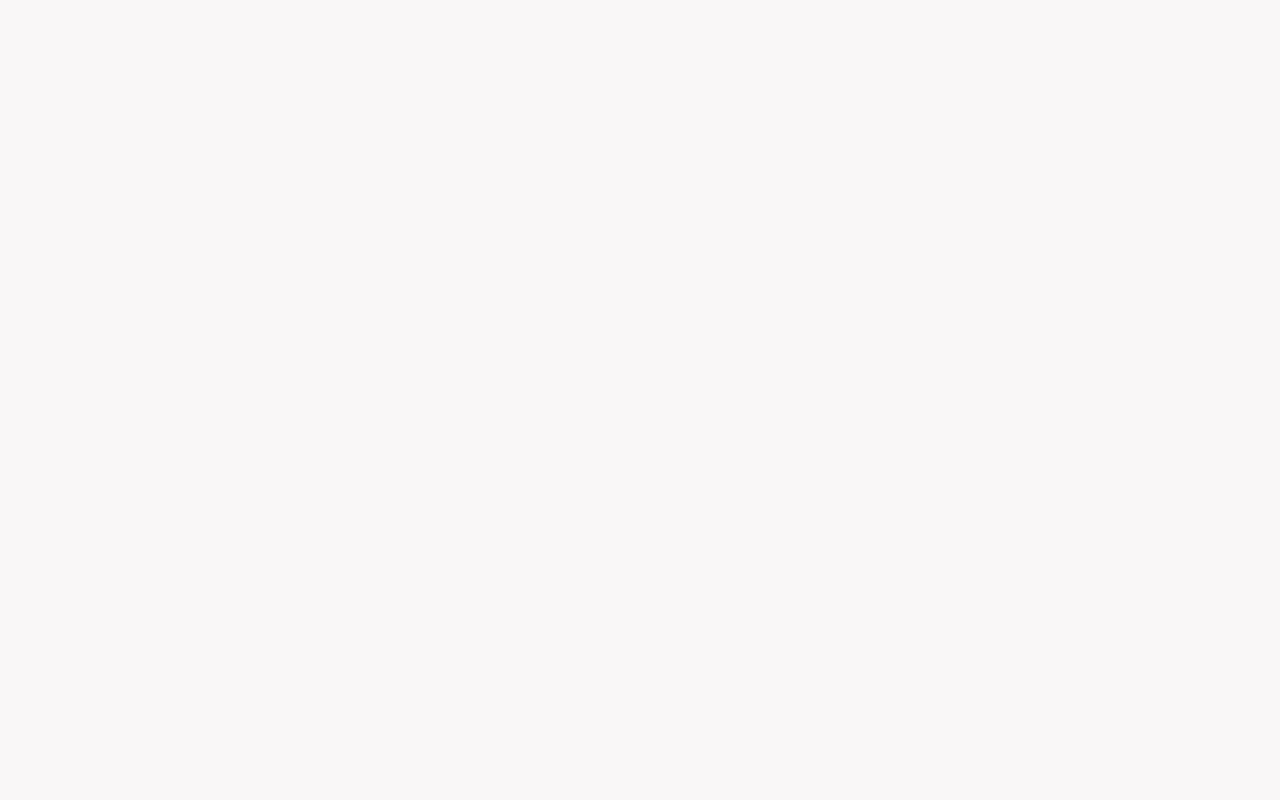
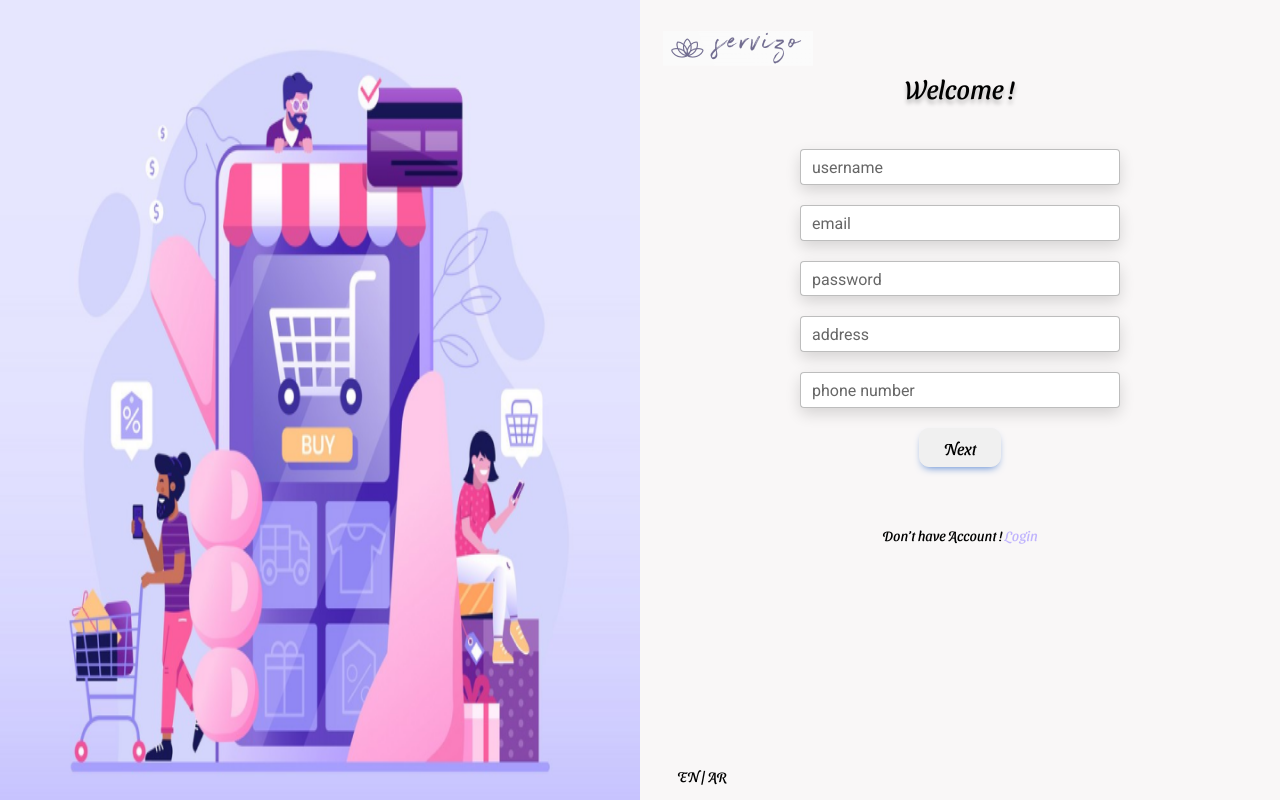
Before and after one commit to wurood/Servizo_FronEnd, a React (Create React App) app: page / in a window 1280 px wide. Built offline with nearby package versions, Linux system fonts and the light colour scheme.

Commit message:
Add register page ui

```diff
--- a/src/App.css
+++ b/src/App.css
@@ -34,3 +34,7 @@
   box-shadow: 0px 6px 15px rgba(0, 0, 0, 0.14);
   border-radius: 5px;
 }
+
+.form-check{
+  background-color: #e6e6fe !important;
+}
--- a/src/App.js
+++ b/src/App.js
@@ -2,10 +2,11 @@ import logo from './logo.svg'
 import './App.css'
 import { MDBContainer } from 'mdb-react-ui-kit';
 import {Logo} from './components/Logo'
-
+import { SignUP } from './container/SignUP';
 function App() {
   return (
     <MDBContainer fluid>
+      <SignUP />
     </MDBContainer>
   );
 }
--- a/src/components/CheckAccount/index.js
+++ b/src/components/CheckAccount/index.js
@@ -3,6 +3,6 @@ import style from './style.module.css'
 
 export const CheckAccount = (props) => {
   return (
-    <p className={style.text}>{props.text}<span className={style.span}>{props.navigate}</span></p>
+    <p   className={` ${style.text} ${props.class}`} >{props.text}<span className={style.span}>  {props.navigate}</span></p>
   )
 }
--- a/src/components/CheckAccount/style.module.css
+++ b/src/components/CheckAccount/style.module.css
@@ -12,6 +12,7 @@
 
 .span {
     color: #C0B4FD;
+    cursor: pointer;
 }
 
 
--- a/src/container/Login/index.js
+++ b/src/container/Login/index.js
@@ -17,7 +17,7 @@ export const Login = () => {
     password: ''
   });
 
-  const onChange = (e: any) => {
+  const onChange = (e) => {
     setFormData({ ...formData, [e.target.name]: e.target.value });
   };
 
--- a/src/container/SignUP/index.js
+++ b/src/container/SignUP/index.js
@@ -0,0 +1,227 @@
+import React, { useState ,useEffect } from 'react'
+import style from './style.module.css'
+import { MDBRow, MDBCol,MDBInput ,MDBRadio  } from 'mdb-react-ui-kit';
+import {SideImage} from '../../components/SideImage'
+import {Logo} from '../../components/Logo'
+import{Tittle} from '../../components/Tittle'
+import {SubTittle} from '../../components/SubTittle'
+import {Language} from '../../components/Language'
+import {CheckAccount} from '../../components/CheckAccount'
+import {Button} from '../../components/Button'
+
+export const SignUP = () => {
+    const [toNext, setNext] = useState(1);
+    const [isShop, setIsShop] = useState(false);
+    const type = "user";
+
+    const [formData, setFormData] = useState({
+        username:'',
+        email: '',
+        password: '',
+        address:'',
+        phone_number:'',
+        type:type,
+
+      });
+
+      const [shopData, setShopData] = useState({
+        name:'',
+        admin_id:'',
+        city: '',
+        facebook_link:'',
+        instagram_link:'',
+        description: '',
+        img:''
+      });
+
+      const onChange = (e) => {
+        setFormData({ ...formData, [e.target.name]: e.target.value });
+      };
+      const onChangeShop = (e) => {
+        setShopData({ ...shopData, [e.target.name]: e.target.value });
+      };
+      const handelNext = (e) =>{
+        e.preventDefault();
+        setNext(2);
+      }
+      const handelSecondForm = (e) =>{
+        e.preventDefault();
+        console.log(formData.type)
+        if(formData.type == 'shop'){
+            setNext(3);
+        }else{
+            //handel backend registration
+        }
+      }
+      const handelSubmit = (e) =>{
+        e.preventDefault();
+            //handel backend registration
+      }
+  return (
+    <MDBRow className={style.row}>
+        <MDBCol lg='6' md='6' sm='6'  className={style.sideImage} >
+           <SideImage />
+        </MDBCol>
+        {toNext == 1 &&
+        <MDBCol lg='6' md='6' sm='6' xs='12'>
+          <Logo class={style.logo}/>
+          <Tittle Tittle="Welcome !"  class={style.Tittle}/>
+
+          <MDBRow tag="form" className={ ` ${style.form}`} onSubmit={(e) =>handelNext(e)}>
+            <MDBCol md="6">
+            <MDBInput
+                value={formData.username}
+                name='username'
+                onChange={onChange}
+                id='username'
+                required
+                label='username'
+              />
+            </MDBCol>
+            <MDBCol md="6">
+            <MDBInput
+                value={formData.email}
+                name='email'
+                onChange={onChange}
+                id='email'
+                required
+                label='email'
+              />
+            </MDBCol>
+            <MDBCol md="6">
+              <MDBInput
+                value={formData.password}
+                type='password'
+                name='password'
+                onChange={onChange}
+                id='password'
+                required
+                label='password'
+              />
+            </MDBCol>
+            <MDBCol md="6">
+              <MDBInput
+                value={formData.address}
+                type='address'
+                name='address'
+                onChange={onChange}
+                id='address'
+                required
+                label='address'
+              />
+            </MDBCol>
+            <MDBCol md="6">
+              <MDBInput
+                value={formData.phone_number}
+                type='phone_number'
+                name='phone_number'
+                onChange={onChange}
+                id='phone_number'
+                required
+                label='phone number'
+              />
+            </MDBCol>
+            <MDBCol size="4" className={style.button_wrapper}>
+                 <Button text="Next" />
+            </MDBCol>
+          </MDBRow>
+          <CheckAccount text="Don’t have Account !" navigate="Login"  class={style.checkAccount}/>
+          <Language/>
+
+        </MDBCol>}
+        {toNext == 2 &&
+        <MDBCol lg='6' md='6' sm='6' xs='12'>
+          <Logo class={style.logo}/>
+          <Tittle Tittle="Welcome !"  class={style.Tittle}/>
+          <SubTittle Tittle="Register As :"  class={style.SubTittle}/>
+
+          <MDBRow tag="form" className={ ` ${style.secondForm}`} onSubmit={(e) =>handelSecondForm(e)}>
+            <MDBCol md="6">
+            <MDBRadio  className={style.form_check} name='type'  value='user' id='flexRadioDefault1' label='User' onChange={onChange} defaultChecked  />
+            <MDBRadio className={style.form_check} name='type' value='shop'  id='flexRadioDefault2' label='Shop' onChange={onChange}  />
+            </MDBCol>
+
+            <MDBCol size="4" className={style.button_wrapper}>
+                 <Button text="Next" />
+            </MDBCol>
+          </MDBRow>
+          <CheckAccount text="Don’t have Account !" navigate="Login"  class={style.checkAccount}/>
+          <Language/>
+
+        </MDBCol>}
+
+        {toNext == 3 &&
+         <MDBCol lg='6' md='6' sm='6' xs='12'>
+         <Logo class={style.logo}/>
+         <Tittle Tittle="Welcome !"  class={style.Tittle}/>
+         <SubTittle Tittle="Shope Info :"  class={style.ThirdFormSubTittle}/>
+
+         <MDBRow tag="form" className={ ` ${style.thirdForm}`} onSubmit={(e) =>handelSubmit(e)}>
+         <MDBCol md="10">
+            <MDBInput
+                value={shopData.name}
+                name='name'
+                onChange={onChangeShop}
+                id='name'
+                required
+                label='name'
+              />
+            </MDBCol>
+            <MDBCol md="10">
+            <MDBInput
+                value={shopData.city}
+                name='city'
+                onChange={onChangeShop}
+                id='city'
+                required
+                label='city'
+              />
+            </MDBCol>
+            <MDBCol md="10">
+            <MDBInput
+                value={shopData.facebook_link}
+                name='facebook_link'
+                onChange={onChangeShop}
+                id='facebook_link'
+                required
+                label='facebook_link'
+              />
+            </MDBCol>
+            <MDBCol md="10">
+            <MDBInput
+                value={shopData.instagram_link}
+                name='instagram_link'
+                onChange={onChangeShop}
+                id='instagram_link'
+                required
+                label='instagram_link'
+              />
+            </MDBCol>
+            <MDBCol md="10">
+            <MDBInput
+                value={shopData.description}
+                name='description'
+                onChange={onChangeShop}
+                id='description'
+                required
+                label='description'
+                className={style.description}
+              />
+            </MDBCol>
+            <MDBCol md="10">
+            <div className={style.imgWrapper}>
+                <p className={style.browse}>Drag shop image here, or <span>browse</span></p>
+            </div>
+            </MDBCol>
+         </MDBRow>
+         <MDBCol size="12" className={style.submit_button}>
+                <Button text="Submit" />
+           </MDBCol>
+         <CheckAccount text="Don’t have Account !" navigate="Login"  class={style.checkAccount}/>
+         <Language/>
+
+       </MDBCol>
+        }
+    </MDBRow>
+  )
+}
--- a/src/container/SignUP/style.module.css
+++ b/src/container/SignUP/style.module.css
@@ -0,0 +1,105 @@
+.row {
+    /* overflow: hidden; */
+}
+.logo {
+    left: 23px;
+}
+
+.Tittle {
+    text-align: center;
+    top: 40px;
+}
+
+.SubTittle {
+    text-align: left;
+    top: 120px;
+    left: 25%;
+}
+.ThirdFormSubTittle {
+    text-align: left;
+    top: 100px;
+    left: 7%;
+}
+.form {
+    display: flex;
+    flex-direction: column;
+    position: relative;
+    top: 80px;
+    gap: 20px;
+    align-items: center;
+    height: auto;
+}
+ .secondForm{
+    display: flex;
+    flex-direction: column;
+    position: relative;
+    top: 130px;
+    gap: 20px;
+    align-items: center;
+    height: auto;
+ }
+ .thirdForm{
+    display: flex;
+    flex-direction: column;
+    position: relative;
+    top: 100px;
+    gap: 20px;
+    align-items: center;
+    height: 250px;
+    flex-wrap: wrap;
+    width: 50%;
+    left:5%;
+ }
+
+.button_wrapper {
+    display: flex !important;
+    justify-content: center !important;
+}
+
+.submit_button {
+    display: flex !important;
+    justify-content: center !important;
+    position: relative;
+    top: 120px !important;
+}
+
+.checkAccount{
+    top:140px !important;
+}
+
+.description {
+    height: 100px !important;
+}
+
+.imgWrapper{
+    border:4px dotted #8C30C5;
+    border-radius: 10px;
+    height: 85px;
+}
+
+.browse {
+    font-family: SansitaSwashed-Regular;
+    font-style: normal;
+    font-weight: 400;
+    font-size: 14px;
+    line-height: 16px;
+    color: #000000;
+    text-align: center;
+    position: relative;
+    top:20px;
+}
+
+.browse span {
+    color:#8C30C5;
+    cursor: pointer;
+
+}
+@media only screen and (max-width: 425px) {
+    .sideImage {
+        display: none;
+    }
+
+    .form{
+        padding: 20px !important;
+    }
+}
```
